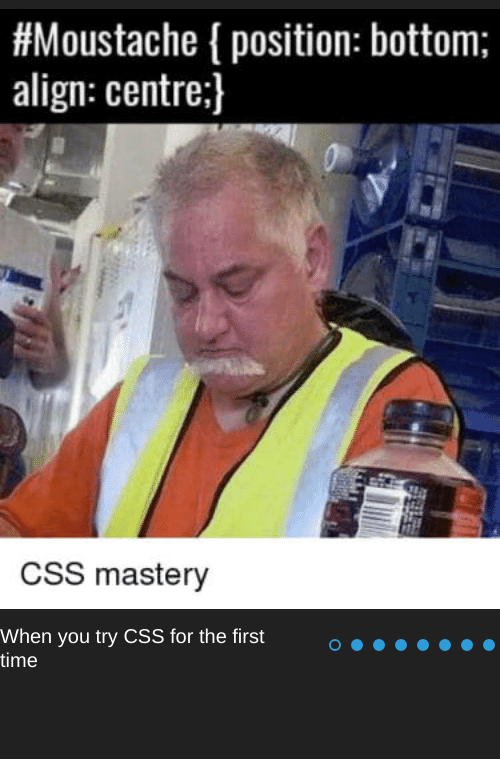
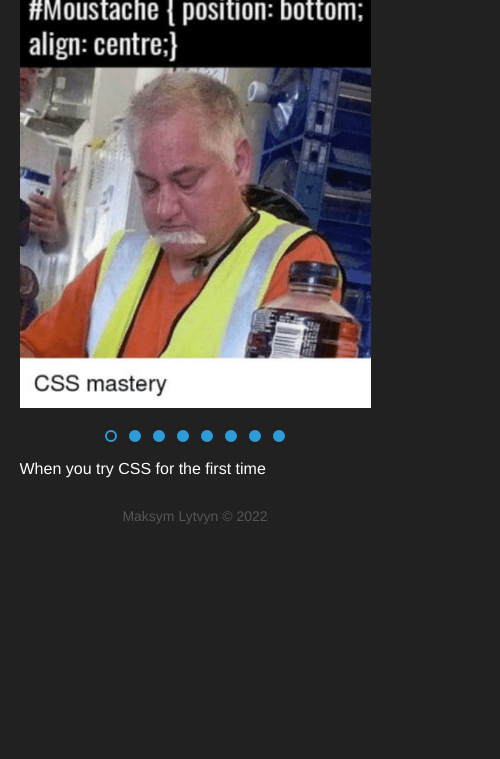
Before and after one commit to LMakshow/cssMemSlider, a plain HTML site: page cssMemSlider/index.html in a window 390 px wide. Shown: the part 85-844 px from the top of the page, 500 px wide, since content can reach past the window. Drawn offline with Linux system fonts and the light colour scheme.

Commit message:
feat: add responsive design, all blocks use basic DOM flow (Fri, May 06, 2022 19:29:38 PM)

```diff
--- a/cssMemSlider/index.html
+++ b/cssMemSlider/index.html
@@ -33,25 +33,38 @@
     <input type="radio" name="slide" id="slide7">
     <input type="radio" name="slide" id="slide8">
     <div class="slider">
-      <figure class="slide" id="slide1"><img src="./src/img/memes/meme1.jpg"><figcaption>When you try CSS for the first time</figcaption></figure>
-      <figure class="slide" id="slide2"><img src="./src/img/memes/meme2.jpg"><figcaption>One ruler to rule them all!</figcaption></figure>
-      <figure class="slide" id="slide3"><img src="./src/img/memes/meme3.jpg"><figcaption>CSS won’t protect you from COVID-19</figcaption></figure>
-      <figure class="slide" id="slide4"><img src="./src/img/memes/meme4.jpg"><figcaption>I like when my code goes brrrr...</figcaption></figure>
-      <figure class="slide" id="slide5"><img src="./src/img/memes/meme5.jpg"><figcaption>Hiding an element in CSS</figcaption></figure>
-      <figure class="slide" id="slide6"><img src="./src/img/memes/meme6.jpg"><figcaption>box { width: 75%; overflow: visible; }</figcaption></figure>
-      <figure class="slide" id="slide7"><img src="./src/img/memes/meme7.jpg"><figcaption>.cat { width: 100%; height: 100%; }</figcaption></figure>
-      <figure class="slide" id="slide8"><img src="./src/img/memes/meme8.jpg"><figcaption>You know that z-index can’t be more than 2147483646, right?</figcaption></figure>
+      <figure class="slide" id="img1"><img src="./src/img/memes/meme1.jpg"></figure>
+      <figure class="slide" id="img2"><img src="./src/img/memes/meme2.jpg"></figure>
+      <figure class="slide" id="img3"><img src="./src/img/memes/meme3.jpg"></figure>
+      <figure class="slide" id="img4"><img src="./src/img/memes/meme4.jpg"></figure>
+      <figure class="slide" id="img5"><img src="./src/img/memes/meme5.jpg"></figure>
+      <figure class="slide" id="img6"><img src="./src/img/memes/meme6.jpg"></figure>
+      <figure class="slide" id="img7"><img src="./src/img/memes/meme7.jpg"></figure>
+      <figure class="slide" id="img8"><img src="./src/img/memes/meme8.jpg"></figure>
     </div>
-    <div class="buttons">
-      <label for="slide1" id="slide1" class="button"><span> </span></label>
-      <label for="slide2" id="slide2" class="button"><span> </span></label>
-      <label for="slide3" id="slide3" class="button"><span> </span></label>
-      <label for="slide4" id="slide4" class="button"><span> </span></label>
-      <label for="slide5" id="slide5" class="button"><span> </span></label>
-      <label for="slide6" id="slide6" class="button"><span> </span></label>
-      <label for="slide7" id="slide7" class="button"><span> </span></label>
-      <label for="slide8" id="slide8" class="button"><span> </span></label>
+    <div class="text-buttons">
+      <div class="caption">
+        <div class="figcaption" id="txt1">When you try CSS for the first time</div>
+        <div class="figcaption" id="txt2">One ruler to rule them all!</div>
+        <div class="figcaption" id="txt3">CSS won’t protect you from COVID-19</div>
+        <div class="figcaption" id="txt4">I like when my code goes brrrr...</div>
+        <div class="figcaption" id="txt5">Hiding an element in CSS</div>
+        <div class="figcaption" id="txt6">box { width: 75%; overflow: visible; }</div>
+        <div class="figcaption" id="txt7">cat { width: 100%; height: 100%; }</div>
+        <div class="figcaption" id="txt8">You know z-index can’t be more than 2147483646, right?</div>
+      </div>
+      <div class="buttons">
+        <label for="slide1" id="btn1" class="button"><span> </span></label>
+        <label for="slide2" id="btn2" class="button"><span> </span></label>
+        <label for="slide3" id="btn3" class="button"><span> </span></label>
+        <label for="slide4" id="btn4" class="button"><span> </span></label>
+        <label for="slide5" id="btn5" class="button"><span> </span></label>
+        <label for="slide6" id="btn6" class="button"><span> </span></label>
+        <label for="slide7" id="btn7" class="button"><span> </span></label>
+        <label for="slide8" id="btn8" class="button"><span> </span></label>
+      </div>
     </div>
   </main>
+  <footer class="footer">Maksym Lytvyn © 2022</footer>
 </body>
 </html>
--- a/cssMemSlider/styles.css
+++ b/cssMemSlider/styles.css
@@ -19,29 +19,28 @@ time, mark, audio, video {
 	vertical-align: baseline;
 }
 
-body {
+html {
   background: #212121;
   font-family: 'Helvetica', 'Arial', sans-serif;
   font-weight: 400;
   font-size: 20px;
-  line-height: 24px;
+  line-height: 130%;
   font-style: normal;
   color: #FFF;
 }
 
 h1 {
-  margin-top: 24px;
+  margin-top: 1rem;
   font-weight: 700;
-  font-size: 40px;
-  line-height: 46px;
-  align-items: center;
+  font-size: 2rem;
   text-align: center;
   color: #FFF;
 }
 
 .container {
-  width: 500px;
-  margin: 24px auto;
+  width: 90%;
+  max-width: 500px;
+  margin: 1.3rem auto;
   overflow: hidden;
   position: relative;
 }
@@ -52,31 +51,60 @@ input {
 
 .slider {
   display: flex;
-  gap: 20px;
+  width: calc(800% + 7rem);
+  gap: 1rem;
   transition: .5s;
 }
 
 .slide {
+  width: calc((100% - 7rem) / 8);
   scroll-snap-align: start;
 }
 
-figcaption {
-  width: 300px;
-  margin-top: 10px;
+.slide img {
+  width: 100%;
+  height: auto;
+}
+
+.text-buttons {
+  margin-top: 0.2rem;
+  display: flex;
+  justify-content: space-between;
+  gap: 5%;
+}
+
+.caption {
+  margin-top: 0.5rem;
+}
+
+.figcaption {
+  height: 0px;
+  opacity: 0;
+  transition: opacity 1s;
+  visibility: hidden;
+}
+
+#slide1:checked ~ .text-buttons > .caption > #txt1,
+#slide2:checked ~ .text-buttons > .caption > #txt2,
+#slide3:checked ~ .text-buttons > .caption > #txt3,
+#slide4:checked ~ .text-buttons > .caption > #txt4,
+#slide5:checked ~ .text-buttons > .caption > #txt5,
+#slide6:checked ~ .text-buttons > .caption > #txt6,
+#slide7:checked ~ .text-buttons > .caption > #txt7,
+#slide8:checked ~ .text-buttons > .caption > #txt8 {
+  visibility: visible;
+  height: auto;
+  opacity: 1;
 }
 
 .buttons {
   display: flex;
-  position: absolute;
-  top: 610px;
-  right: 0;
-  z-index: 1;
   background-color: #212121;
 }
 
 .button {
-  width: 22px;
-  height: 52px;
+  width: 1rem;
+  height: 2rem;
   display: flex;
   align-items: center;
   justify-content: center;
@@ -84,8 +112,8 @@ figcaption {
 
 .button > span {
   display: block;
-  width: 8px;
-  height: 8px;
+  width: 0.4rem;
+  height: 0.4rem;
   border: solid 2px #2D9CDB;
   background-color: #2D9CDB;
   border-radius: 50%;
@@ -101,64 +129,64 @@ figcaption {
 }
 
 #slide2:checked ~ .slider {
-  transform: translateX(-520px);
+  transform: translateX(calc(-12.5% * 1 - 1rem / 7));
 }
 
 #slide3:checked ~ .slider {
-  transform: translateX(-1040px);
+  transform: translateX(calc(-12.5% * 2 - 2rem / 7));
 }
 
 #slide4:checked ~ .slider {
-  transform: translateX(-1560px);
+  transform: translateX(calc(-12.5% * 3 - 3rem / 7));
 }
 
 #slide5:checked ~ .slider {
-  transform: translateX(-2080px);
+  transform: translateX(calc(-12.5% * 4 - 4rem / 7));
 }
 
 #slide6:checked ~ .slider {
-  transform: translateX(-2600px);
+  transform: translateX(calc(-12.5% * 5 - 5rem / 7));
 }
 
 #slide7:checked ~ .slider {
-  transform: translateX(-3120px);
+  transform: translateX(calc(-12.5% * 6 - 6rem / 7));
 }
 
 #slide8:checked ~ .slider {
-  transform: translateX(-3640px);
+  transform: translateX(calc(-12.5% * 7 - 7rem / 7));
 }
 
-#slide1:checked ~ .buttons > #slide1 > span,
-#slide2:checked ~ .buttons > #slide2 > span,
-#slide3:checked ~ .buttons > #slide3 > span,
-#slide4:checked ~ .buttons > #slide4 > span,
-#slide5:checked ~ .buttons > #slide5 > span,
-#slide6:checked ~ .buttons > #slide6 > span,
-#slide7:checked ~ .buttons > #slide7 > span,
-#slide8:checked ~ .buttons > #slide8 > span {
+#slide1:checked ~ .text-buttons > .buttons > #btn1 > span,
+#slide2:checked ~ .text-buttons > .buttons > #btn2 > span,
+#slide3:checked ~ .text-buttons > .buttons > #btn3 > span,
+#slide4:checked ~ .text-buttons > .buttons > #btn4 > span,
+#slide5:checked ~ .text-buttons > .buttons > #btn5 > span,
+#slide6:checked ~ .text-buttons > .buttons > #btn6 > span,
+#slide7:checked ~ .text-buttons > .buttons > #btn7 > span,
+#slide8:checked ~ .text-buttons > .buttons > #btn8 > span {
   border: solid 2px #2D9CDB;
   background-color: transparent;
 }
 
-#slide1:checked ~ .buttons > #slide1:hover > span,
-#slide2:checked ~ .buttons > #slide2:hover > span,
-#slide3:checked ~ .buttons > #slide3:hover > span,
-#slide4:checked ~ .buttons > #slide4:hover > span,
-#slide5:checked ~ .buttons > #slide5:hover > span,
-#slide6:checked ~ .buttons > #slide6:hover > span,
-#slide7:checked ~ .buttons > #slide7:hover > span,
-#slide8:checked ~ .buttons > #slide8:hover > span {
+#slide1:checked ~ .text-buttons > .buttons > #btn1:hover > span,
+#slide2:checked ~ .text-buttons > .buttons > #btn2:hover > span,
+#slide3:checked ~ .text-buttons > .buttons > #btn3:hover > span,
+#slide4:checked ~ .text-buttons > .buttons > #btn4:hover > span,
+#slide5:checked ~ .text-buttons > .buttons > #btn5:hover > span,
+#slide6:checked ~ .text-buttons > .buttons > #btn6:hover > span,
+#slide7:checked ~ .text-buttons > .buttons > #btn7:hover > span,
+#slide8:checked ~ .text-buttons > .buttons > #btn8:hover > span {
   border: solid 2px #FFF;
 }
 
-#slide1:checked ~ .buttons > #slide1:active > span,
-#slide2:checked ~ .buttons > #slide2:active > span,
-#slide3:checked ~ .buttons > #slide3:active > span,
-#slide4:checked ~ .buttons > #slide4:active > span,
-#slide5:checked ~ .buttons > #slide5:active > span,
-#slide6:checked ~ .buttons > #slide6:active > span,
-#slide7:checked ~ .buttons > #slide7:active > span,
-#slide8:checked ~ .buttons > #slide8:active > span {
+#slide1:checked ~ .text-buttons > .buttons > #btn1:active > span,
+#slide2:checked ~ .text-buttons > .buttons > #btn2:active > span,
+#slide3:checked ~ .text-buttons > .buttons > #btn3:active > span,
+#slide4:checked ~ .text-buttons > .buttons > #btn4:active > span,
+#slide5:checked ~ .text-buttons > .buttons > #btn5:active > span,
+#slide6:checked ~ .text-buttons > .buttons > #btn6:active > span,
+#slide7:checked ~ .text-buttons > .buttons > #btn7:active > span,
+#slide8:checked ~ .text-buttons > .buttons > #btn8:active > span {
   border: solid 2px #CCC;
 }
 
@@ -171,3 +199,38 @@ figcaption {
   border: solid 2px #CCC;
   background-color: #CCC;
 }
+
+.footer {
+  margin: 24px auto 0;
+  font-size: 14px;
+  line-height: 130%;
+  text-align: center;
+  color: #555;
+}
+
+@media screen and (max-width: 500px) {
+  h1 {
+    font-size: 1.2rem;
+  }
+
+  .figcaption {
+    font-size: 0.8rem;
+    line-height: 140%;
+  }
+
+  .text-buttons {
+    margin-top: 0.5rem;
+    flex-direction: column;
+    gap: 2%;
+  }
+
+  .buttons {
+    order: -1;
+    align-self: center;
+  }
+
+  .button {
+    height: 1.2rem;
+    width: 1.2rem;
+  }
+}
```
